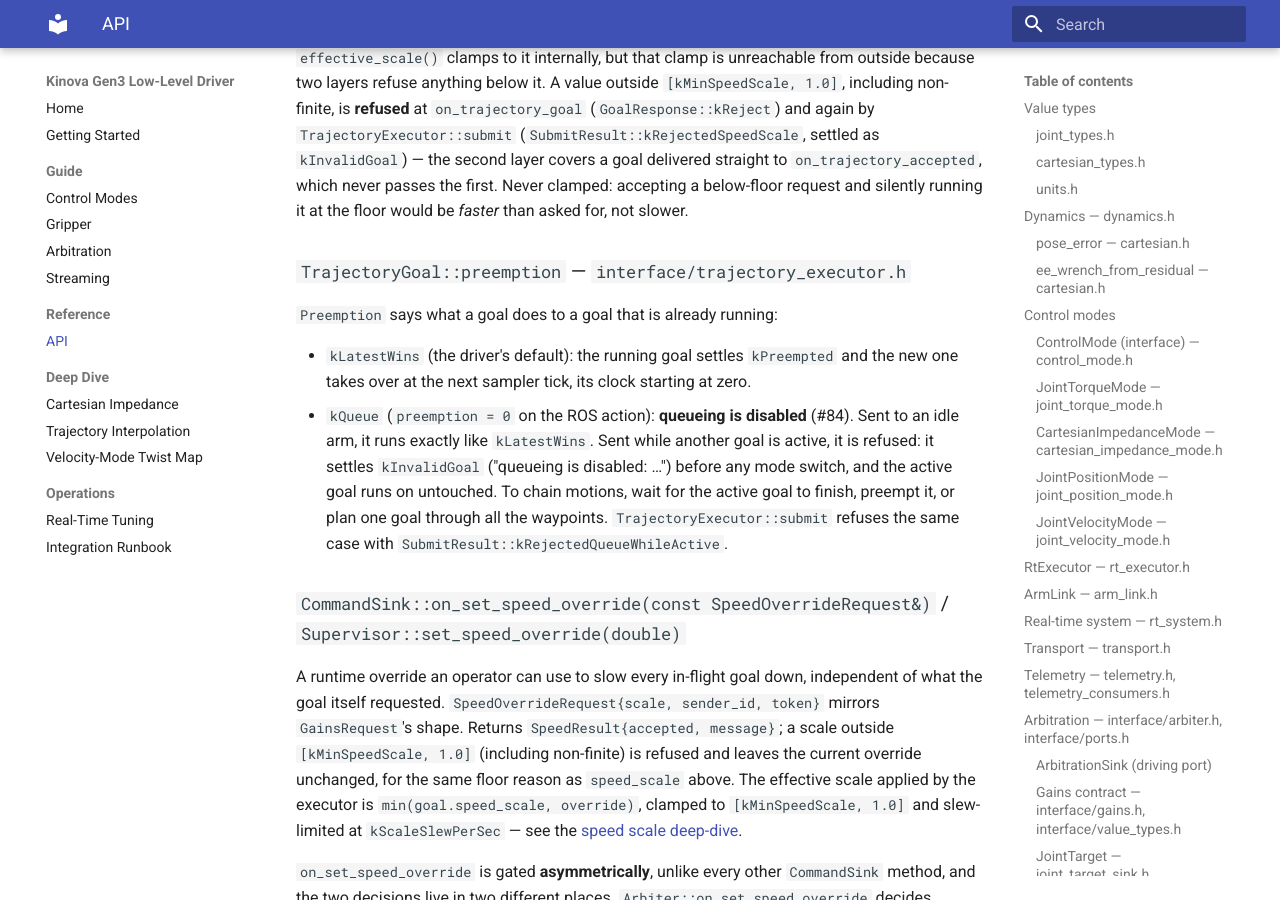
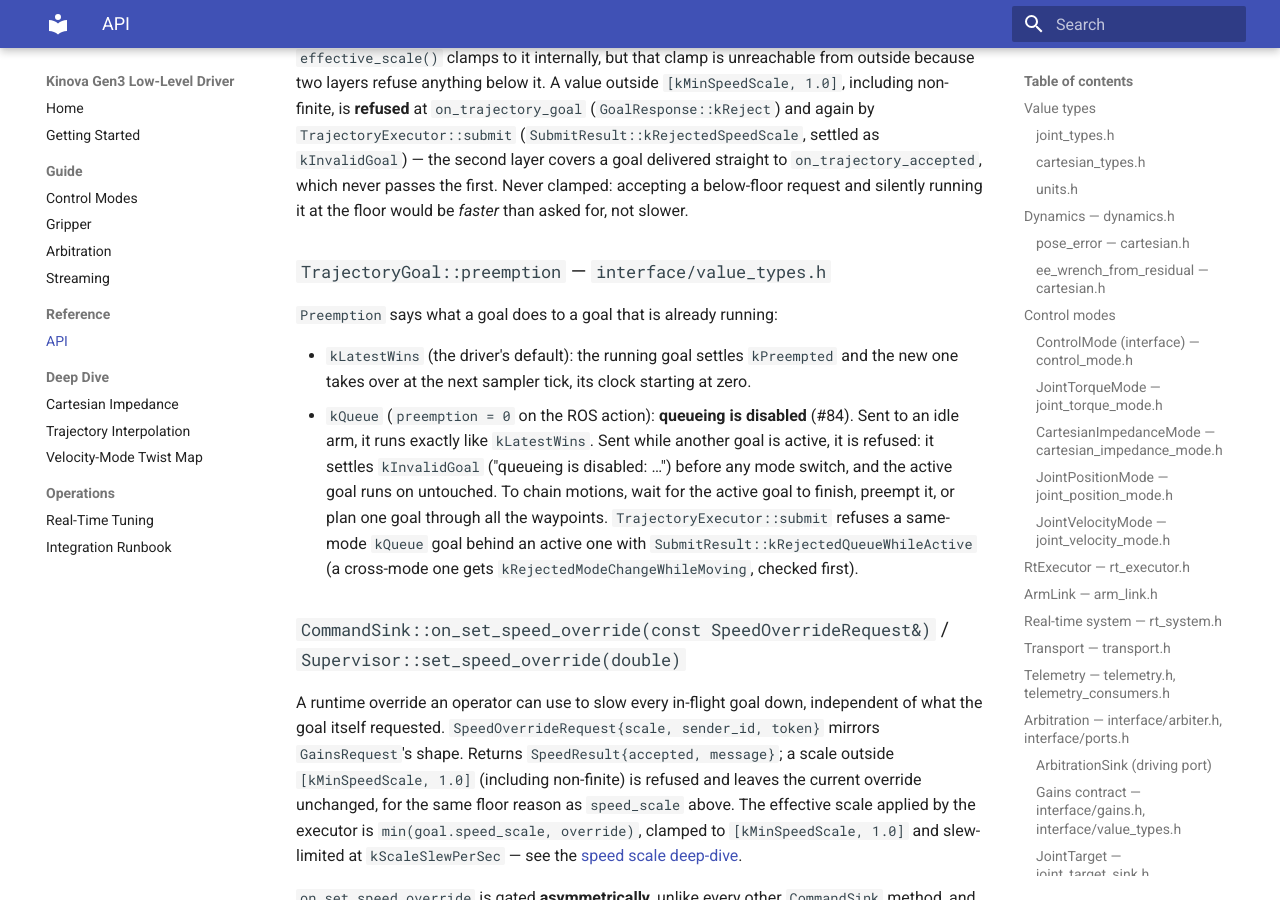
Before and after one commit to rammp-org/kinova-gen3-driver, an MkDocs documentation site: the page built from docs/reference/api.md, in a window 1280 px wide and 900 px high, scrolled down 13580 px. Built offline with MkDocs 1.6.1 and Material for MkDocs 9.7.7, drawn with Linux system fonts in a browser that asks for light colours.

Commit message:
Second review: rationale from #84, latest-wins scale-latch test
- CHANGELOG: the reason given was that queued goals jerked the arm. #84's
  findings say the observed jerk was not queueing; queueing is disabled
  because it is unsafe as built (no seam check, completion on time, cancel
  cascades).
- The deleted promotion tests were the only ones pinning that a goal
  boundary latches to the new goal's scale. LatestWinsLatchesToTheNewGoals
  ScaleBothWays covers it for a latest-wins preempt (fails with the latch
  removed).
- api.md: preemption lives in value_types.h; submit's refusal applies to a
  same-mode kQueue goal. Spec note: blank line so it renders as its own
  block, not inside the divergence-guard bullet.

Co-Authored-By: Claude Opus 5.5 <noreply@anthropic.com>

```diff
--- a/docs/reference/api.md
+++ b/docs/reference/api.md
@@ -649,7 +649,7 @@ at `on_trajectory_goal` (`GoalResponse::kReject`) and again by
 accepting a below-floor request and silently running it at the floor would be
 *faster* than asked for, not slower.
 
-### `TrajectoryGoal::preemption` — `interface/trajectory_executor.h`
+### `TrajectoryGoal::preemption` — `interface/value_types.h`
 
 `Preemption` says what a goal does to a goal that is already running:
 
@@ -662,7 +662,9 @@ accepting a below-floor request and silently running it at the floor would be
   is disabled: …") before any mode switch, and the active goal runs on
   untouched. To chain motions, wait for the active goal to finish, preempt it,
   or plan one goal through all the waypoints. `TrajectoryExecutor::submit`
-  refuses the same case with `SubmitResult::kRejectedQueueWhileActive`.
+  refuses a same-mode `kQueue` goal behind an active one with
+  `SubmitResult::kRejectedQueueWhileActive` (a cross-mode one gets
+  `kRejectedModeChangeWhileMoving`, checked first).
 
 ### `CommandSink::on_set_speed_override(const SpeedOverrideRequest&)` / `Supervisor::set_speed_override(double)`
 
@@ -715,8 +717,8 @@ satisfies this by construction: it latches a flag and clears a deque.
 `Supervisor::on_halt` latches on the caller's thread and clears the queue; the
 sampler thread performs the control action, which keeps `settle()`
 single-threaded and therefore exactly-once. It settles the active goal **and**
-every goal still waiting in its inbox with `result_code::kHalted`, then holds the active mode's
-target at the last-good **measured** q.
+every goal still waiting in its inbox with `result_code::kHalted`, then holds
+the active mode's target at the last-good **measured** q.
 
 `HaltReason::kArmUnavailable` ("halted: arm fault or connection lost") is
 raised by the `Supervisor` itself, never by a caller, from
```
Also changed, not shown: CHANGELOG.md (+4 -2 lines), docs/superpowers/specs/2026-08-10-arm-driver-interface-design.md (+1 -0 lines), 1 other file.
